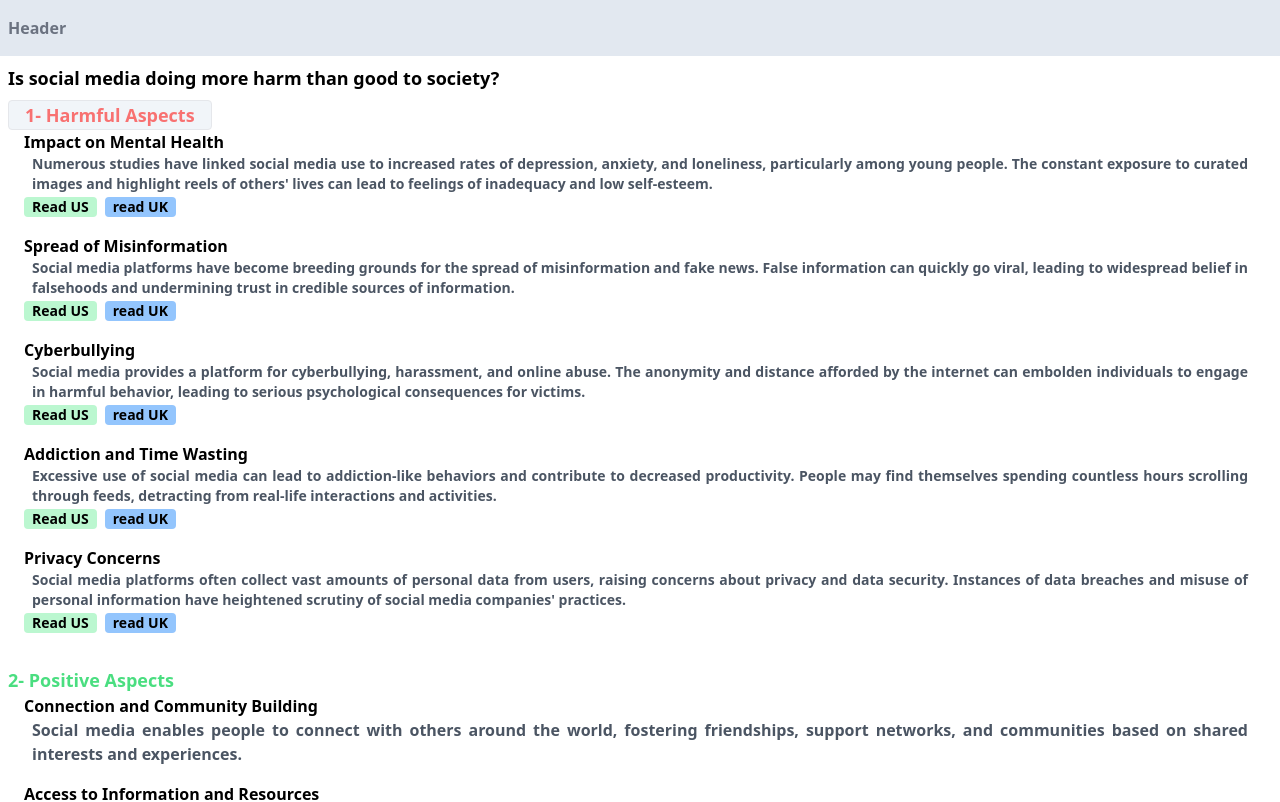
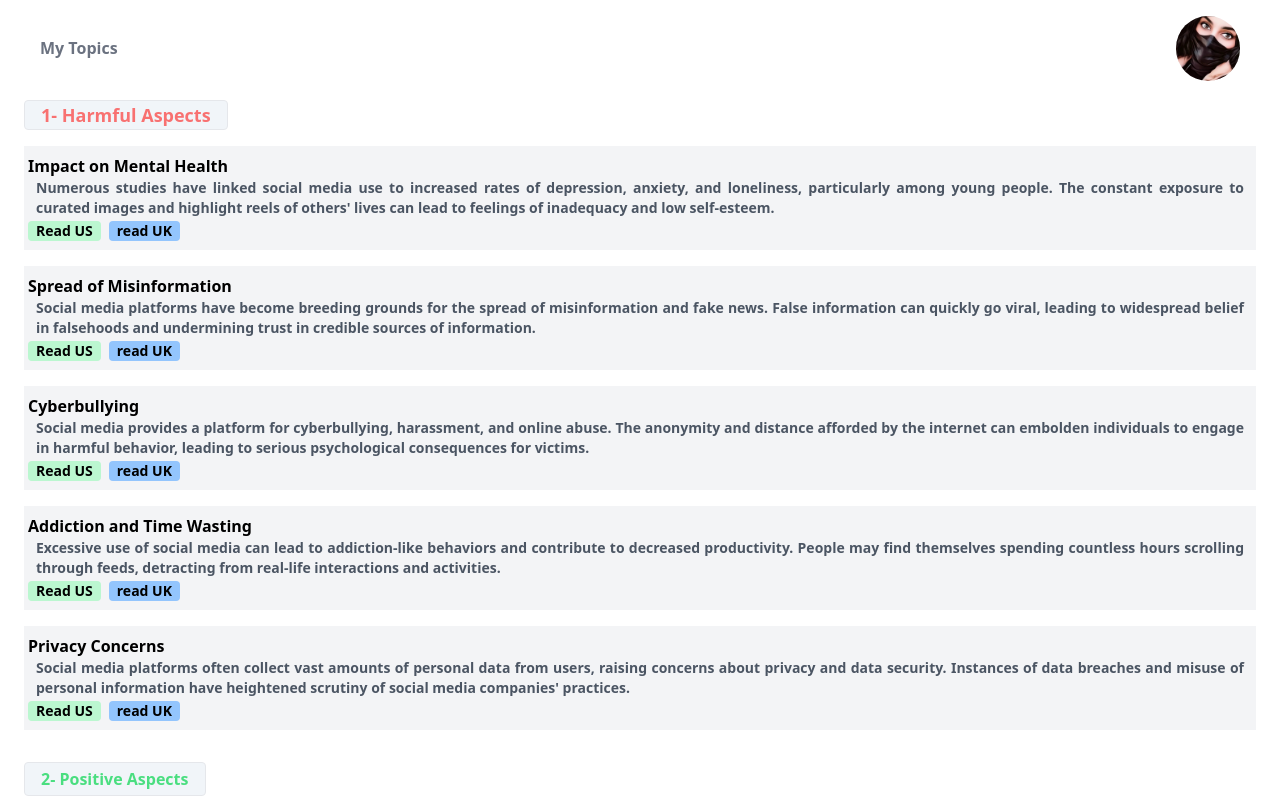
Before and after one commit to ThamerWardah/topics, a Next.js app: page / in a window 1280 px wide. Shown: the top 802 px of the page. Built offline with nearby package versions, Linux system fonts and the light colour scheme.

Commit message:
amina pic has been added

```diff
--- a/app/components/header.jsx
+++ b/app/components/header.jsx
@@ -1,9 +1,14 @@
-
+import Image from "next/image";
 const Header = ()=>{
 
     return(
-        <div className="bg-slate-200 text-gray-500 px-2 py-4 font-bold fixed w-full top-0 right-0">
-        <h1>Header</h1>
+        <div className="bg-white flex justify-between items-center text-gray-500 px-10 py-4 font-bold fixed w-full top-0 right-0 z-20">
+        <h1>My Topics</h1>
+        <Image src='/amina.jpg'
+        width={64}
+        height={64}
+        alt="Profile"
+        className="rounded-full" />
         </div>
     )
 }
--- a/app/page.js
+++ b/app/page.js
@@ -17,16 +17,19 @@ export default function Home() {
   }
 
   return (
-    <main className="mt-16 px-2">
+    <main className="mt-16 px-2 relative">
       <div>
         <h1 className="text-lg font-bold mb-2">{todayTopics[0].topic}</h1>
 
-        <h2 className="font-bold text-lg text-red-400 border w-fit px-4 rounded bg-slate-100">
-          1- Harmful Aspects
-        </h2>
         <div className="flex flex-col gap-4 px-4">
+          <h2 className="font-bold text-lg text-red-400 border w-fit px-4 rounded bg-slate-100 sticky top-24">
+            1- Harmful Aspects
+          </h2>
           {todayTopics[0].arguments.harmful_aspects.map((item, index) => (
-            <div key={index}>
+            <div
+              key={index}
+              className="bg-gray-100 py-2 px-1"
+            >
               <h2 className="font-bold">{item.point}</h2>
               <h3 className="px-2 text-justify text-sm font-semibold text-gray-600">
                 {item.description}
@@ -54,14 +57,17 @@ export default function Home() {
           ))}
         </div>
 
-        <h2 className="font-bold text-lg text-green-400 mt-8">
-          2- Positive Aspects
-        </h2>
         <div className="flex flex-col gap-4 px-4">
+          <h2 className="font-bold text-green-400 mt-8 border rounded w-fit px-4 py-1 bg-slate-100 sticky top-24">
+            2- Positive Aspects
+          </h2>
           {todayTopics[0].arguments.positive_aspects.map((item, index) => (
-            <div key={index}>
+            <div
+              key={index}
+              className="bg-gray-100 py-2 px-1"
+            >
               <h2 className=" font-bold">{item.point}</h2>
-              <h3 className="px-2 text-justify font-semibold text-gray-600">
+              <h3 className="px-2 text-justify text-xs font-semibold text-gray-600">
                 {item.description}
               </h3>
             </div>
```
Also changed, not shown: public/amina.jpg (added).
